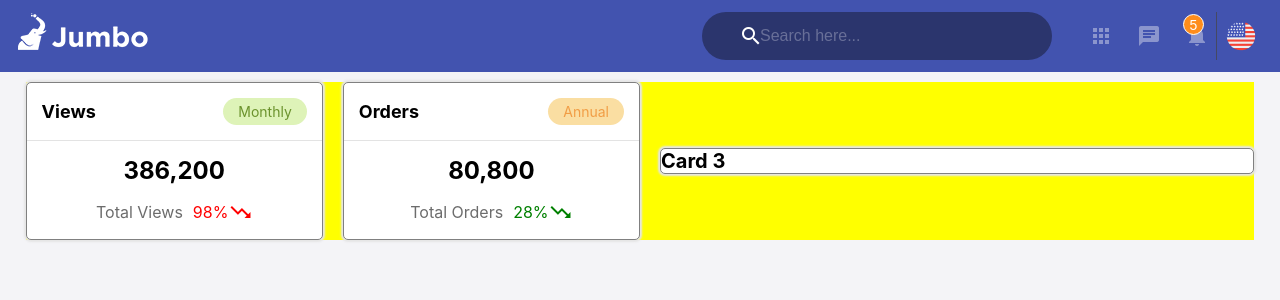
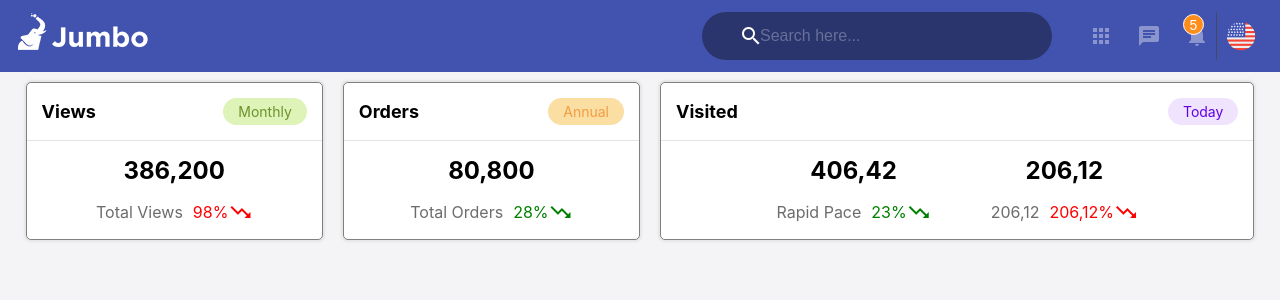
Before and after one commit to sinissto/jumbo_v3, a React (Create React App) app: page / in a window 1280 px wide. Shown: the top 300 px of the page. Built offline with nearby package versions, Linux system fonts and the light colour scheme.

Commit message:
Visited component finished

```diff
--- a/src/App.js
+++ b/src/App.js
@@ -2,9 +2,10 @@ import "./App.css";
 import Header from "./Header/Header";
 import { Fragment } from "react";
 import MetricContainer from "./Layout/MetricContainer";
-import MetricCard from "./Layout/MetricCard";
+
 import Views from "./Views/Views";
 import Orders from "./Orders/Odrers";
+import Visited from "./Visited/Visited";
 
 const APP_DATA = {
   views: {
@@ -79,9 +80,7 @@ function App() {
       <MetricContainer>
         <Views data={APP_DATA.views} />
         <Orders data={APP_DATA.orders} />
-        <MetricCard>
-          <h1>Card 3</h1>
-        </MetricCard>
+        <Visited data={APP_DATA.visited} />
       </MetricContainer>
     </Fragment>
   );
--- a/src/Layout/MetricCard.js
+++ b/src/Layout/MetricCard.js
@@ -1,7 +1,8 @@
 import classes from "./MetricCard.module.css";
 
 const MetricCard = (props) => {
-  return <div className={classes.metric_card}>{props.children}</div>;
+  console.log(props);
+  return <div className={`${classes.metric_card}`}>{props.children}</div>;
 };
 
 export default MetricCard;
--- a/src/Layout/MetricCard.module.css
+++ b/src/Layout/MetricCard.module.css
@@ -6,6 +6,3 @@
 
   box-shadow: 0 0 2px 2px #e5e5e5;
 }
-
-@media (max-width: 900px) {
-}
--- a/src/Layout/MetricContainer.module.css
+++ b/src/Layout/MetricContainer.module.css
@@ -1,5 +1,5 @@
 .metric_container {
-  background-color: yellow;
+  /*background-color: yellow;*/
   width: 96%;
   margin: 1rem auto;
   padding: 0;
@@ -19,3 +19,9 @@
     grid-template-columns: 1fr 1fr;
   }
 }
+
+@media (max-width: 500px) {
+  .metric_container_cols {
+    grid-template-columns: 1fr;
+  }
+}
--- /dev/null
+++ b/src/Visited/Visited.js
@@ -0,0 +1,40 @@
+import classes from "../Views/Views.module.css";
+import visitedClasses from "./Visited.module.css";
+import MetricCard from "../Layout/MetricCard";
+import CardTitle from "../Components/CardTitile";
+import TimeFrameChip from "../Components/TimeFrameChip";
+import Number from "../Components/Number";
+import Trends from "../Components/Trends";
+
+const Visited = (props) => {
+  return (
+    <div className={visitedClasses.visited_container}>
+      {/*<div className={visitedClasses.visited}>*/}
+      <div className={classes.card_header}>
+        <CardTitle title={props.data.title} />
+        <TimeFrameChip timeFrameBadgeColors={props.data.timeFrameBadgeColor} />
+      </div>
+      <div className={visitedClasses.card_body_visited}>
+        <div className={classes.card_body}>
+          <Number totalNumber={props.data.rapidPace.numberOfRapid} />
+          <Trends
+            title={props.data.rapidPace.trendRapidTitle}
+            percentage={props.data.rapidPace.percentageOfRapid}
+            trend_color="green"
+          />
+        </div>
+        <div className={classes.card_body}>
+          <Number totalNumber={props.data.slowPace.numberOfSlow} />
+          <Trends
+            title={props.data.slowPace.numberOfSlow}
+            percentage={props.data.slowPace.numberOfSlow}
+            trend_color="red"
+          />
+        </div>
+      </div>
+      {/*</div>*/}
+    </div>
+  );
+};
+
+export default Visited;
--- /dev/null
+++ b/src/Visited/Visited.module.css
@@ -0,0 +1,22 @@
+.visited_container {
+  border: 1px solid grey;
+  border-radius: 5px;
+
+  background-color: white;
+
+  box-shadow: 0 0 2px 2px #e5e5e5;
+}
+
+.card_body_visited {
+  display: flex;
+  align-content: center;
+
+  gap: 6rem;
+  justify-content: center;
+}
+
+@media (max-width: 900px) {
+  .visited_container {
+    grid-column: 1 / -1;
+  }
+}
```
